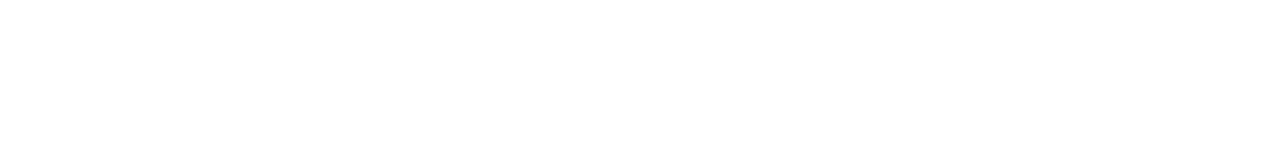
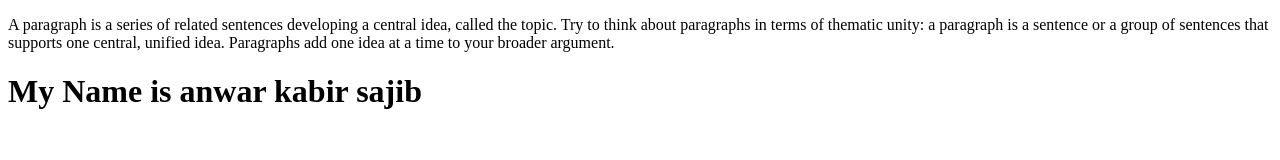
Before and after one commit to Anwarkabir/my-second-repo, a plain HTML site: page index.html in a window 1280 px wide. Drawn offline with Linux system fonts and the light colour scheme.

Commit message:
paragraph add commit

```diff
--- a/index.html
+++ b/index.html
@@ -7,6 +7,9 @@
     <title>My second git hub repository</title>
 </head>
 <body>
+    <p>A paragraph is a series of related sentences developing a central idea, called the topic. Try to think about paragraphs in terms of thematic unity: a paragraph is a sentence or a group of sentences that
+        supports one central, unified idea. Paragraphs add one idea at a time to your broader argument.</p>
+        <h1>My Name is anwar kabir sajib </h1>
 
 </body>
 </html>
```
